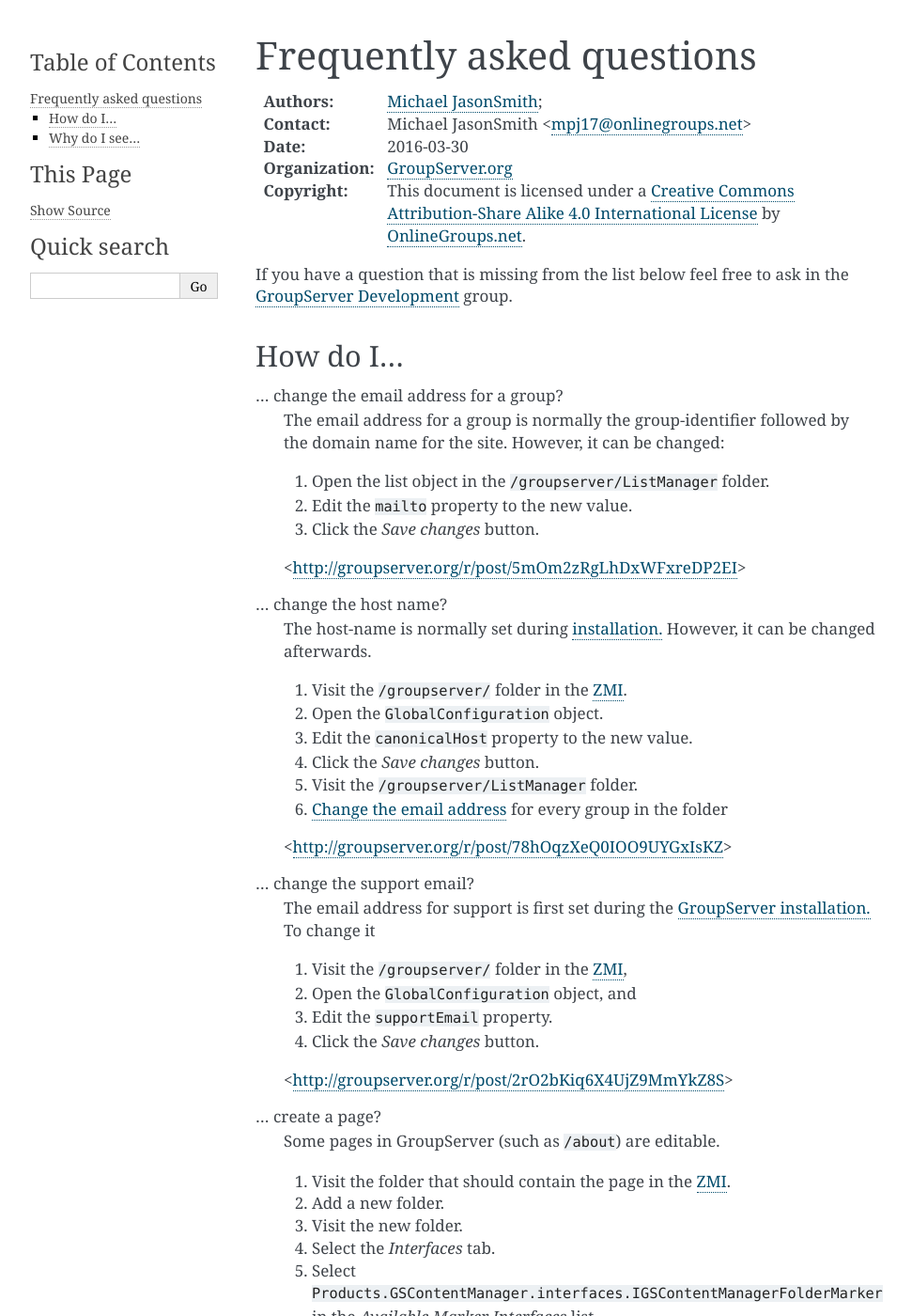
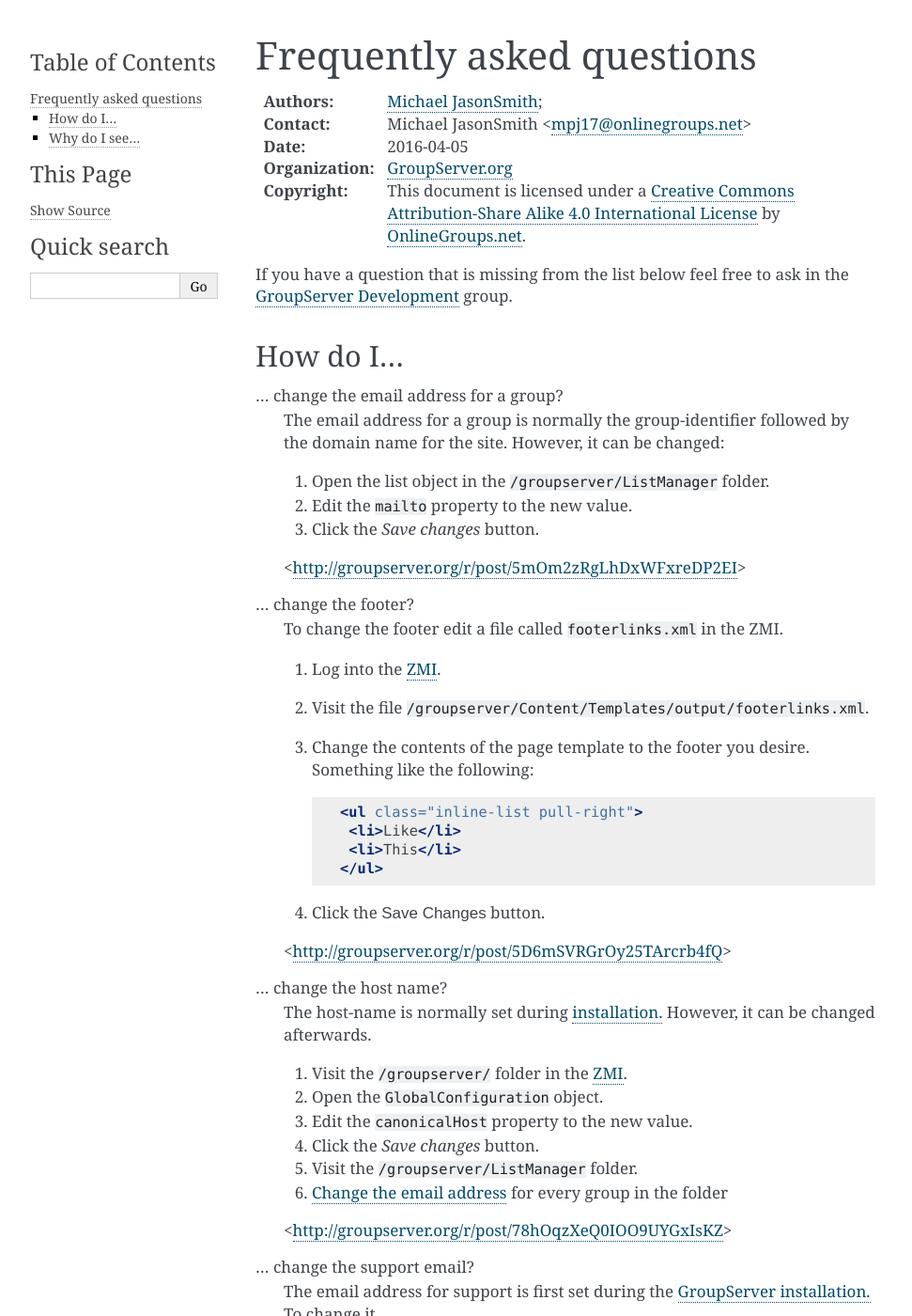
Before and after one commit to groupserver/buildout, a Sphinx documentation site: the page built from docs/faq.rst, in a window 1280 px wide and 1400 px high. Shown: the whole window at 94% size, without its empty margins (148-1119 px from the left). Built offline with Sphinx 7.4.7, drawn with Linux system fonts in a browser that asks for light colours.

Commit message:
Adding a Change the footer entry to the FAQ

```diff
--- a/docs/faq.rst
+++ b/docs/faq.rst
@@ -5,7 +5,7 @@
 
 :Authors: `Michael JasonSmith`_;
 :Contact: Michael JasonSmith <mpj17@onlinegroups.net>
-:Date: 2016-03-30
+:Date: 2016-04-05
 :Organization: `GroupServer.org`_
 :Copyright: This document is licensed under a
   `Creative Commons Attribution-Share Alike 4.0 International
@@ -41,6 +41,29 @@
   #. Click the *Save changes* button.
 
   <http://groupserver.org/r/post/5mOm2zRgLhDxWFxreDP2EI>
+
+.. index:: !Footer
+
+... change the footer?
+  To change the footer edit a file called ``footerlinks.xml`` in
+  the ZMI.
+
+  #. Log into the :ref:`ZMI <ZMI Login>`.
+  #. Visit the file
+     :file:`/groupserver/Content/Templates/output/footerlinks.xml`.
+  #. Change the contents of the page template to the footer you
+     desire. Something like the following:
+
+     .. code-block:: xml
+
+       <ul class="inline-list pull-right">
+        <li>Like</li>
+        <li>This</li>
+       </ul>
+
+  #. Click the :guilabel:`Save Changes` button.
+
+  <http://groupserver.org/r/post/5D6mSVRGrOy25TArcrb4fQ>
 
 .. index::
    pair: Configuration; Host name
```
